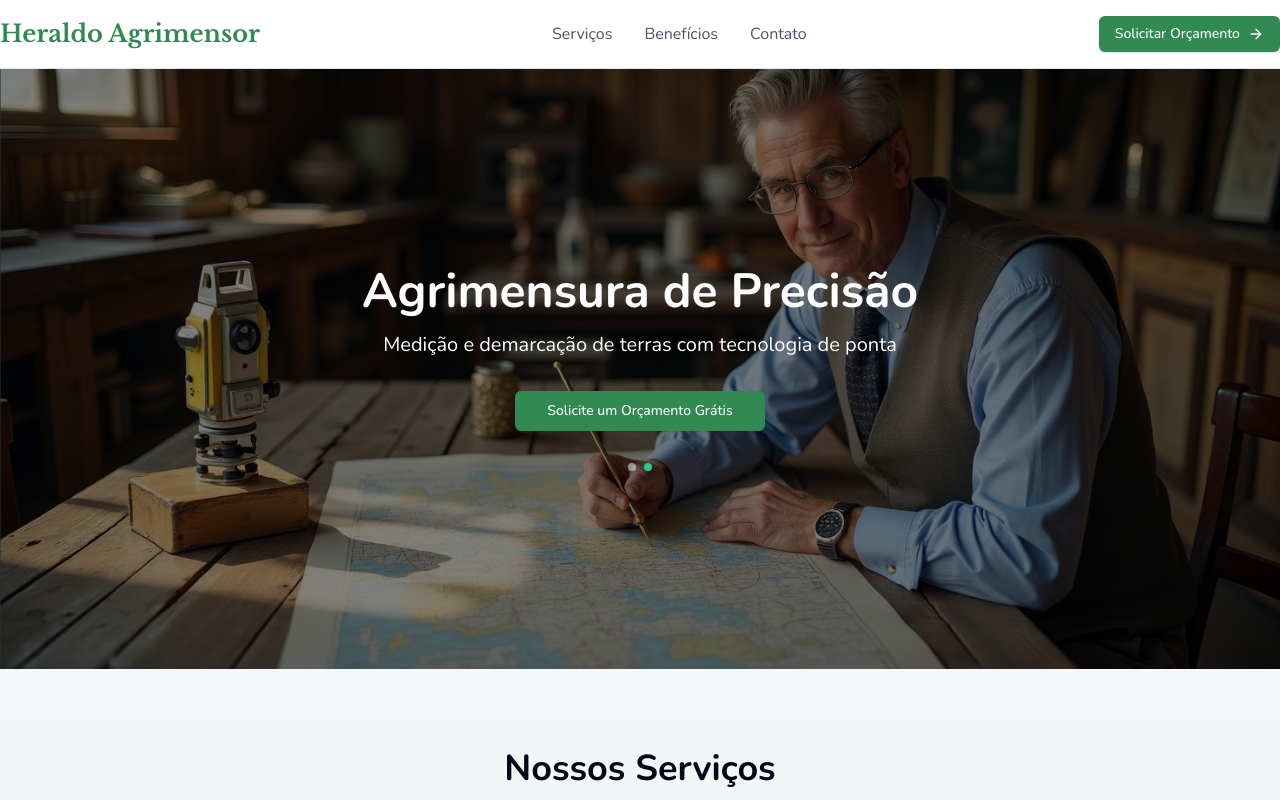
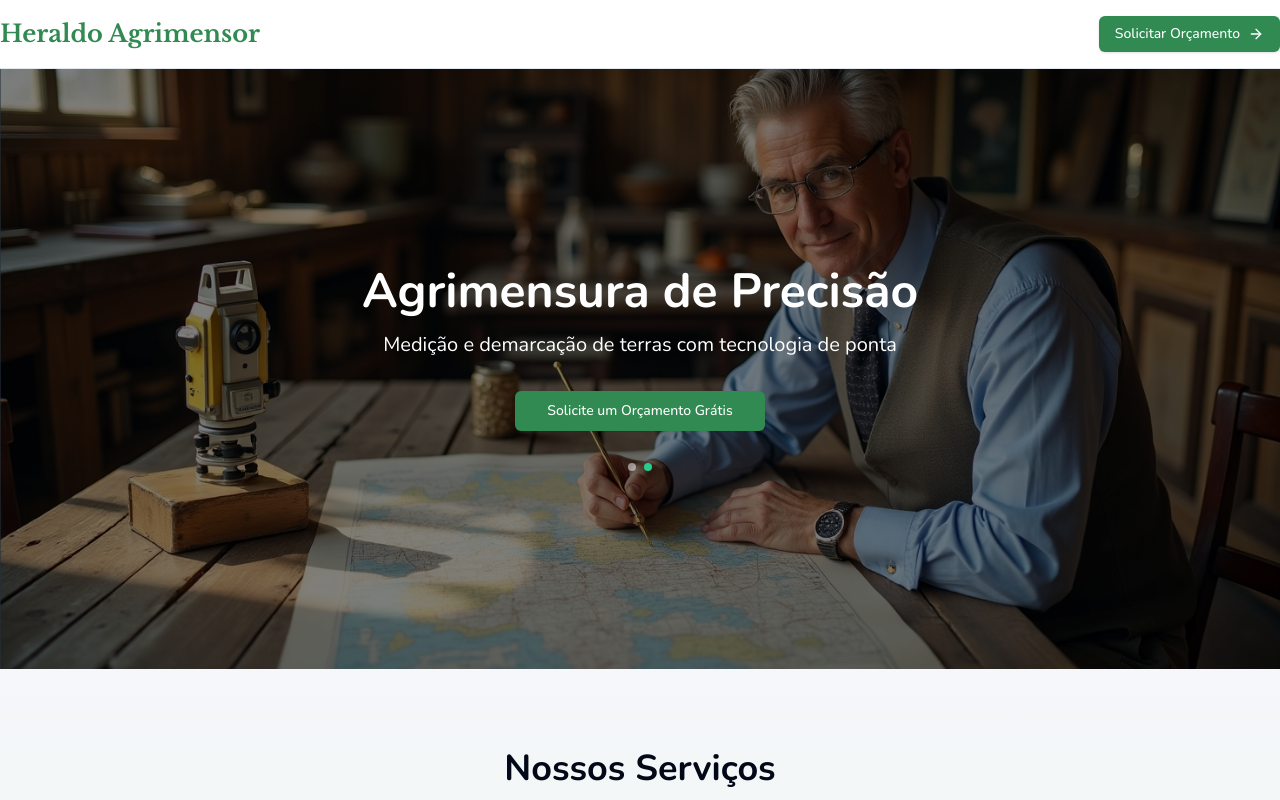
Before and after one commit to danielheringers/HeraldoAgrimensor, a Next.js app: page / in a window 1280 px wide. Shown: the top 800 px of the page. Built offline with nearby package versions, Linux system fonts and the light colour scheme.

Commit message:
remove navigation links from Header component

```diff
--- a/components/Header.tsx
+++ b/components/Header.tsx
@@ -17,34 +17,6 @@ export default function Header() {
         <Link href="/" className="text-2xl font-bold text-[#308a51] font-libre">
           Heraldo Agrimensor
         </Link>
-        <nav className="hidden md:block">
-          <ul className="flex space-x-8">
-            <li>
-              <Link
-                href="#services"
-                className="text-gray-600 hover:text-[#308a51] transition-colors"
-              >
-                Serviços
-              </Link>
-            </li>
-            <li>
-              <Link
-                href="#benefits"
-                className="text-gray-600 hover:text-[#308a51] transition-colors"
-              >
-                Benefícios
-              </Link>
-            </li>
-            <li>
-              <Link
-                href="#contact"
-                className="text-gray-600 hover:text-[#308a51] transition-colors"
-              >
-                Contato
-              </Link>
-            </li>
-          </ul>
-        </nav>
         <Button
           variant="default"
           className="bg-[#308a51] hover:bg-[#388E3B] text-white flex items-center gap-2"
```
